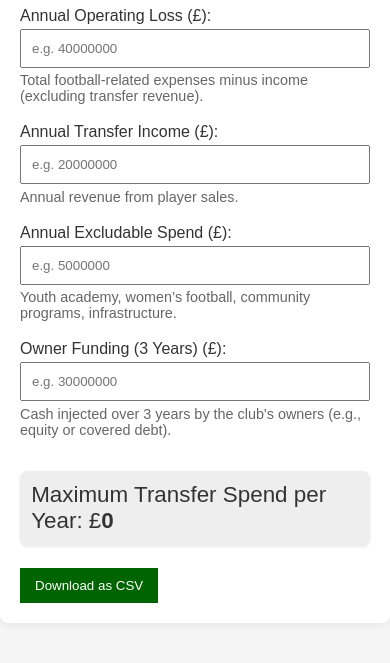
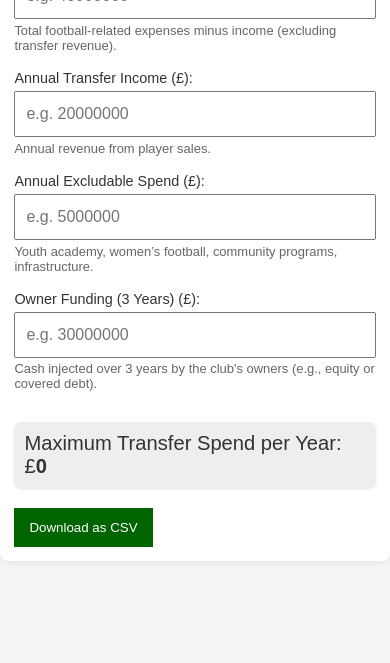
Before and after one commit to pawa80/psr-calculator, a plain HTML site: page index.html in a window 390 px wide. Shown: the part 207-870 px from the top of the page. After the commit the page ends 844 px from the top, so only its background shows below. Drawn offline with Linux system fonts and the light colour scheme.

Commit message:
Improve mobile responsiveness

```diff
--- a/index.html
+++ b/index.html
@@ -2,6 +2,7 @@
 <html lang="en">
 <head>
     <meta charset="UTF-8">
+    <meta name="viewport" content="width=device-width, initial-scale=1">
     <title>Premier League PSR Transfer Spend Calculator</title>
     <link rel="stylesheet" href="styles.css">
 </head>
--- a/styles.css
+++ b/styles.css
@@ -4,6 +4,7 @@ body {
     color: #333;
     margin: 0;
     padding: 0;
+    overflow-x: hidden; /* prevent horizontal scroll */
 }
 .container {
     max-width: 600px;
@@ -23,7 +24,8 @@ form label {
 input[type="text"] {
     width: 100%;
     box-sizing: border-box;
-    padding: 10px;
+    padding: 12px 10px; /* larger tap target */
+    font-size: 16px; /* prevent mobile zoom */
     margin-top: 0.3em;
 }
 #result {
@@ -41,7 +43,7 @@ input[type="text"] {
 button {
     background-color: #006400;
     color: white;
-    padding: 10px 15px;
+    padding: 12px 15px; /* larger tap target */
     border: none;
     cursor: pointer;
 }
@@ -58,3 +60,12 @@ button:hover {
     color: #666;
     font-weight: 300;
 }
+
+@media (max-width: 400px) {
+    body {
+        font-size: 0.9em; /* slightly smaller text */
+    }
+    .container {
+        padding: 1em;
+    }
+}
```
